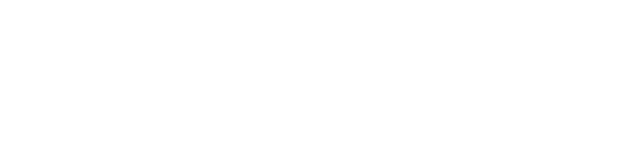
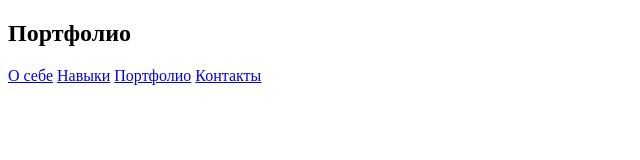
Before and after one commit to WonderSi/webdev-frontend-semestr5, a plain HTML site: page lab1-portfolio/index.html in a window 1280 px wide. Shown: the whole page, without its empty margins (0-640 px from the left). Drawn offline with Linux system fonts and the light colour scheme.

Commit message:
creating a navigation structure in the header

```diff
--- a/lab1-portfolio/index.html
+++ b/lab1-portfolio/index.html
@@ -8,7 +8,17 @@
 </head>
 <body>
     <header>
-
+        <nav class="nav">
+            <div class="nav_brand">
+                <h1>Портфолио</h1>
+            </div>
+            <div class="nav_menu">
+                <a href="#about">О себе</a>
+                <a href="#skills">Навыки</a>
+                <a href="#portfolio">Портфолио</a>
+                <a href="#contacts">Контакты</a>
+            </div>
+        </nav>
     </header>
     <main>
         <!-- about me -->
```
